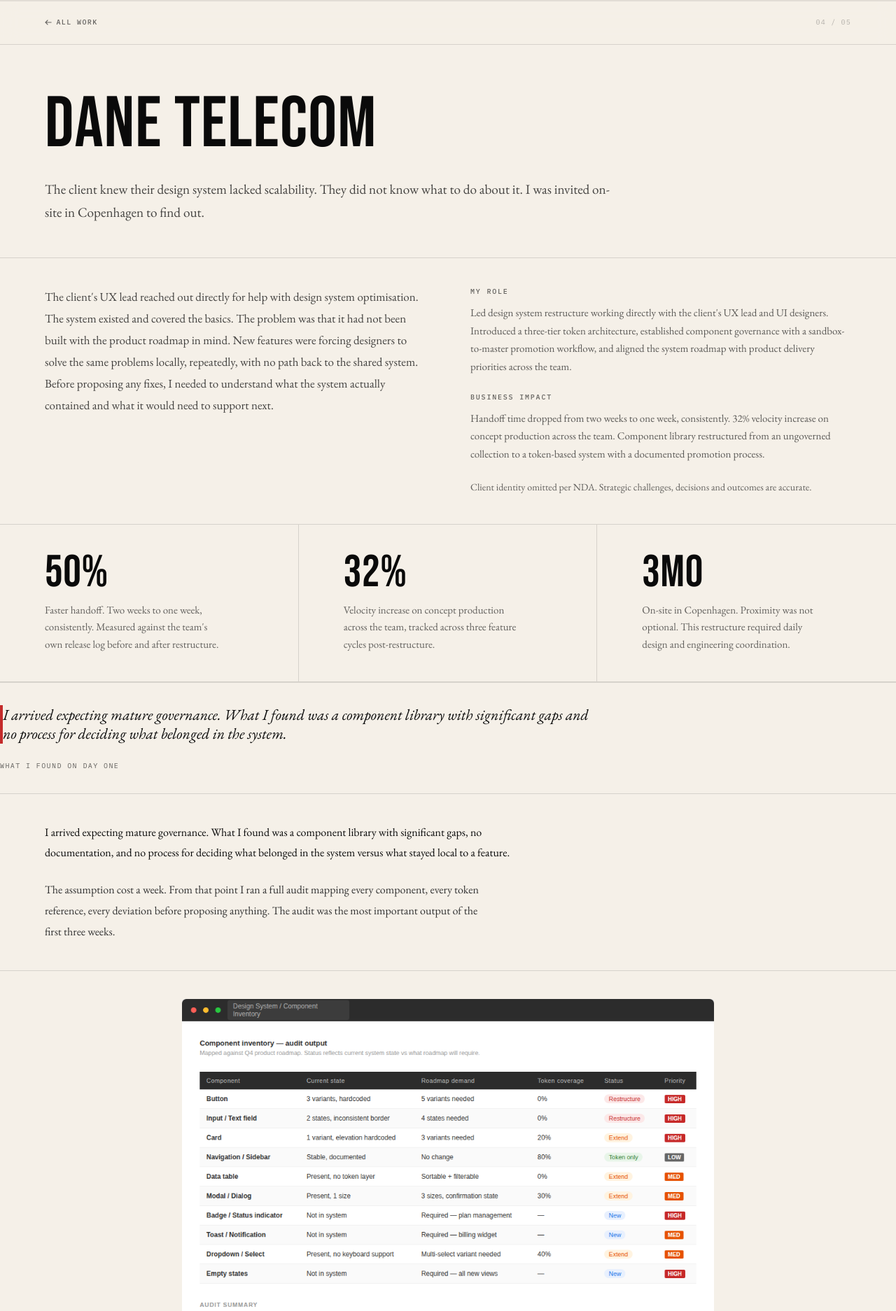
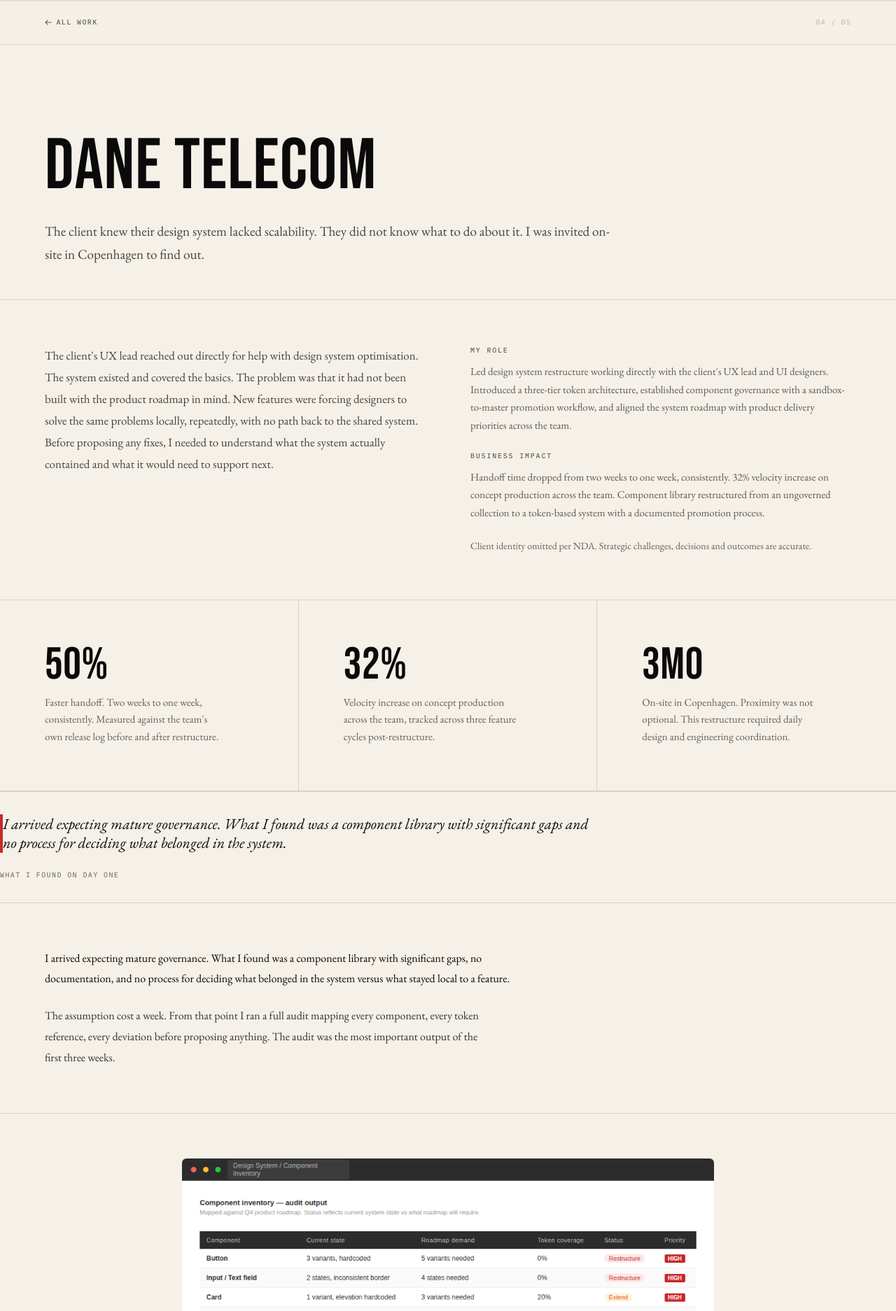
Before and after one commit to cruz-felipe/fcruz-portfolio, a Next.js app: page /work/dane-telecom in a window 1280 px wide. Shown: the top 1874 px of the page at 70% size. Built offline with nearby package versions, Linux system fonts and the light colour scheme.

Commit message:
new fixes

```diff
--- a/app/globals.css
+++ b/app/globals.css
@@ -14,6 +14,7 @@
 
   --pad:    4rem;
   --pad-sm: 1.5rem;
+  --section-v: 4rem;
 }
 
 * { box-sizing: border-box; margin: 0; padding: 0; }
--- a/components/Page.tsx
+++ b/components/Page.tsx
@@ -42,7 +42,7 @@ function WorkItem({ card, i }: { card: WorkCard; i: number }) {
   return (
     <div ref={ref} className="work-item" style={{
       borderTop: i > 0 ? "1px solid var(--border)" : "none",
-      paddingTop: "4rem", paddingBottom: "4rem",
+      paddingTop: "var(--section-v)", paddingBottom: "var(--section-v)",
       opacity: vis ? 1 : 0,
       transform: vis ? "none" : "translateY(12px)",
       transition: `opacity 0.45s ease ${i * 55}ms, transform 0.45s ease ${i * 55}ms`,
@@ -310,7 +310,7 @@ export default function Page({ data }: { data: PageData }) {
                 <div style={{ fontFamily: "var(--font-body)", fontSize: "13px", color: "var(--muted)" }}>{ed.school}</div>
               </div>
             ))}
-            <p style={{ fontFamily: "var(--font-mono)", fontSize: "10px", color: "rgba(10,10,10,0.32)", lineHeight: 1.65, marginTop: "1.5rem", textWrap: "pretty" }}>
+            <p style={{ fontFamily: "var(--font-mono)", fontSize: "10px", color: "rgba(10,10,10,0.62)", lineHeight: 1.65, marginTop: "1.5rem", textWrap: "pretty" }}>
               Company names and client details omitted per active NDAs.
             </p>
           </div>
@@ -336,7 +336,7 @@ export default function Page({ data }: { data: PageData }) {
           <div id="getintouch" style={{
             fontFamily: "var(--font-display)", fontSize: "clamp(5.5rem, 13vw, 15rem)",
             lineHeight: 0.86, letterSpacing: "0.01em", color: "#F5F0E8",
-            paddingBottom: "3rem", marginTop: "-15px",width: "80rem",
+            paddingBottom: "3rem", width: "80rem", alignSelf: "flex-end",
           }}>
            get in touch
           </div>
--- a/components/case-study/CaseLayout.tsx
+++ b/components/case-study/CaseLayout.tsx
@@ -128,7 +128,7 @@ export default function CaseLayout({ data }: { data: CaseStudyData }) {
       <section style={{
         borderBottom: "1px solid var(--border)",
         paddingLeft: "var(--pad)", paddingRight: "var(--pad)",
-        paddingTop: "4rem", paddingBottom: "3rem",
+        paddingTop: "calc(60px + var(--section-v))", paddingBottom: "3rem",
         opacity: visible ? 1 : 0,
         transform: visible ? "none" : "translateY(14px)",
         transition: "opacity 0.65s ease, transform 0.65s ease",
@@ -157,7 +157,7 @@ export default function CaseLayout({ data }: { data: CaseStudyData }) {
         borderBottom: "1px solid var(--border)",
         display: "grid", gridTemplateColumns: "1fr 1fr",
         paddingLeft: "var(--pad)", paddingRight: "var(--pad)",
-        paddingTop: "2.5rem", paddingBottom: "2.5rem",
+        paddingTop: "var(--section-v)", paddingBottom: "var(--section-v)",
         gap: "4rem", alignItems: "start",
       }}>
         <p style={{
@@ -202,7 +202,7 @@ export default function CaseLayout({ data }: { data: CaseStudyData }) {
           {data.metrics.map((m, i) => (
             <div key={i} className="metric-cell" style={{
               paddingLeft: "var(--pad)", paddingRight: "var(--pad)",
-              paddingTop: "2.5rem", paddingBottom: "2.5rem",
+              paddingTop: "var(--section-v)", paddingBottom: "var(--section-v)",
               borderRight: i < data.metrics.length - 1 ? "1px solid var(--border)" : "none",
             }}>
               <div style={{
@@ -253,7 +253,7 @@ export default function CaseLayout({ data }: { data: CaseStudyData }) {
               <section className="case-section reveal-item" style={{
                 borderBottom: "1px solid var(--border)",
                 paddingLeft: "var(--pad)", paddingRight: "var(--pad)",
-                paddingTop: "2.5rem", paddingBottom: "2.5rem",
+                paddingTop: "var(--section-v)", paddingBottom: "var(--section-v)",
                 opacity: 0, transform: "translateY(10px)",
                 transition: "opacity 0.5s ease, transform 0.5s ease",
               }}>
@@ -286,7 +286,7 @@ export default function CaseLayout({ data }: { data: CaseStudyData }) {
               <div className="screen-gallery-section reveal-item" style={{
                 borderBottom: "1px solid var(--border)",
                 paddingLeft: "var(--pad)", paddingRight: "var(--pad)",
-                paddingTop: "2.5rem", paddingBottom: "2.5rem",
+                paddingTop: "var(--section-v)", paddingBottom: "var(--section-v)",
                 opacity: 0, transform: "translateY(10px)",
                 transition: "opacity 0.5s ease, transform 0.5s ease",
               }}>
@@ -298,7 +298,7 @@ export default function CaseLayout({ data }: { data: CaseStudyData }) {
             {data.artifacts[si]?.component && (
               <section className="artifact-section reveal-item" style={{
                 paddingLeft: "var(--pad)", paddingRight: "var(--pad)",
-                paddingTop: "2.5rem", paddingBottom: "2.5rem", marginBottom: "3rem",
+                paddingTop: "var(--section-v)", paddingBottom: "var(--section-v)", marginBottom: "3rem",
                 background: "#F0EFE9",
                 opacity: 0, transform: "translateY(10px)",
                 transition: "opacity 0.5s ease, transform 0.5s ease",
@@ -355,7 +355,7 @@ export default function CaseLayout({ data }: { data: CaseStudyData }) {
             <>
               <span style={{
                 fontFamily: "var(--font-mono)", fontSize: "10px",
-                color: "rgba(245,240,232,0.25)", minWidth: "2.5rem", flexShrink: 0,
+                color: "rgba(245,240,232,0.45)", minWidth: "2.5rem", flexShrink: 0,
                 letterSpacing: "0.08em",
               }}>{work.index}</span>
               <div style={{ display: "flex", alignItems: "center", gap: "0.75rem" }}>
@@ -385,7 +385,7 @@ export default function CaseLayout({ data }: { data: CaseStudyData }) {
                   <span style={{
                     fontFamily: "var(--font-mono)", fontSize: "10px",
                     letterSpacing: "0.12em", textTransform: "uppercase" as const,
-                    color: "rgba(245,240,232,0.25)",
+                    color: "rgba(245,240,232,0.45)",
                     border: "0.5px solid rgba(245,240,232,.5)", padding: "2px 6px",
                   }}>Personal</span>
                 )}
```
